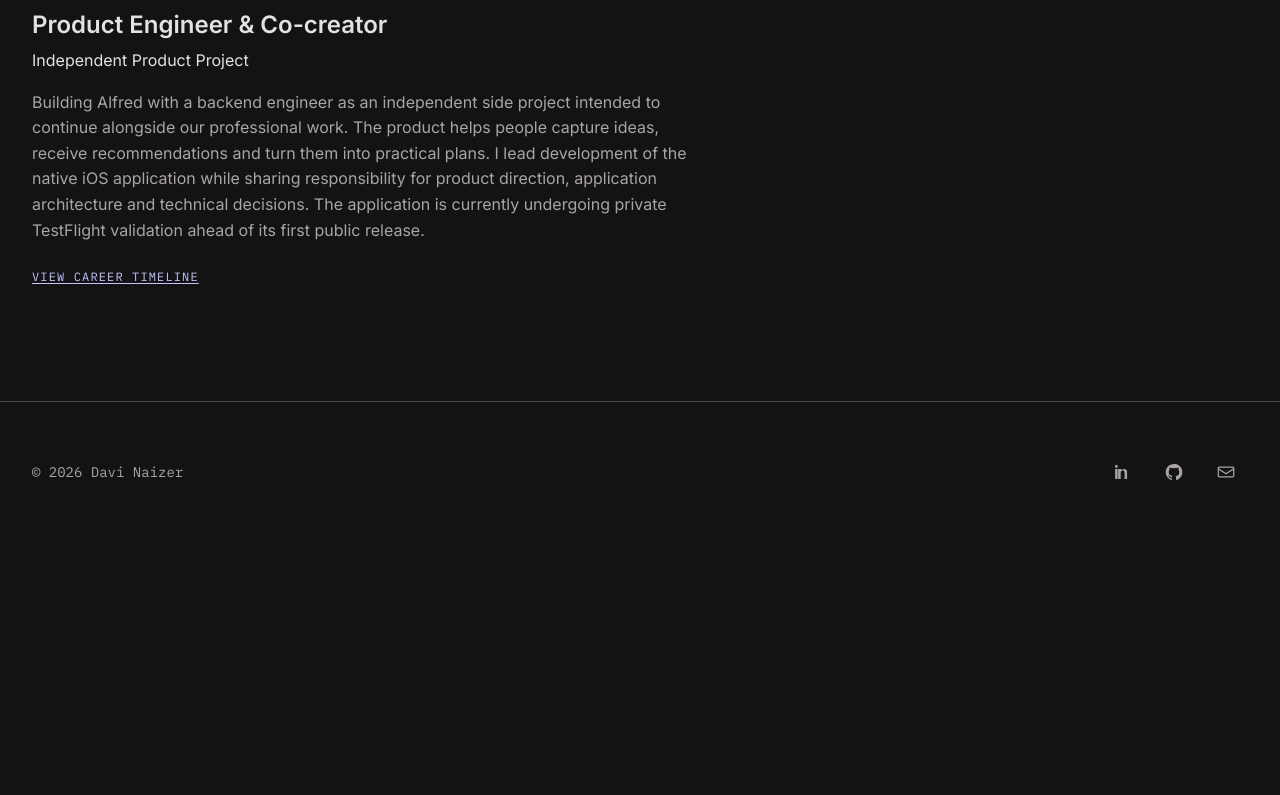
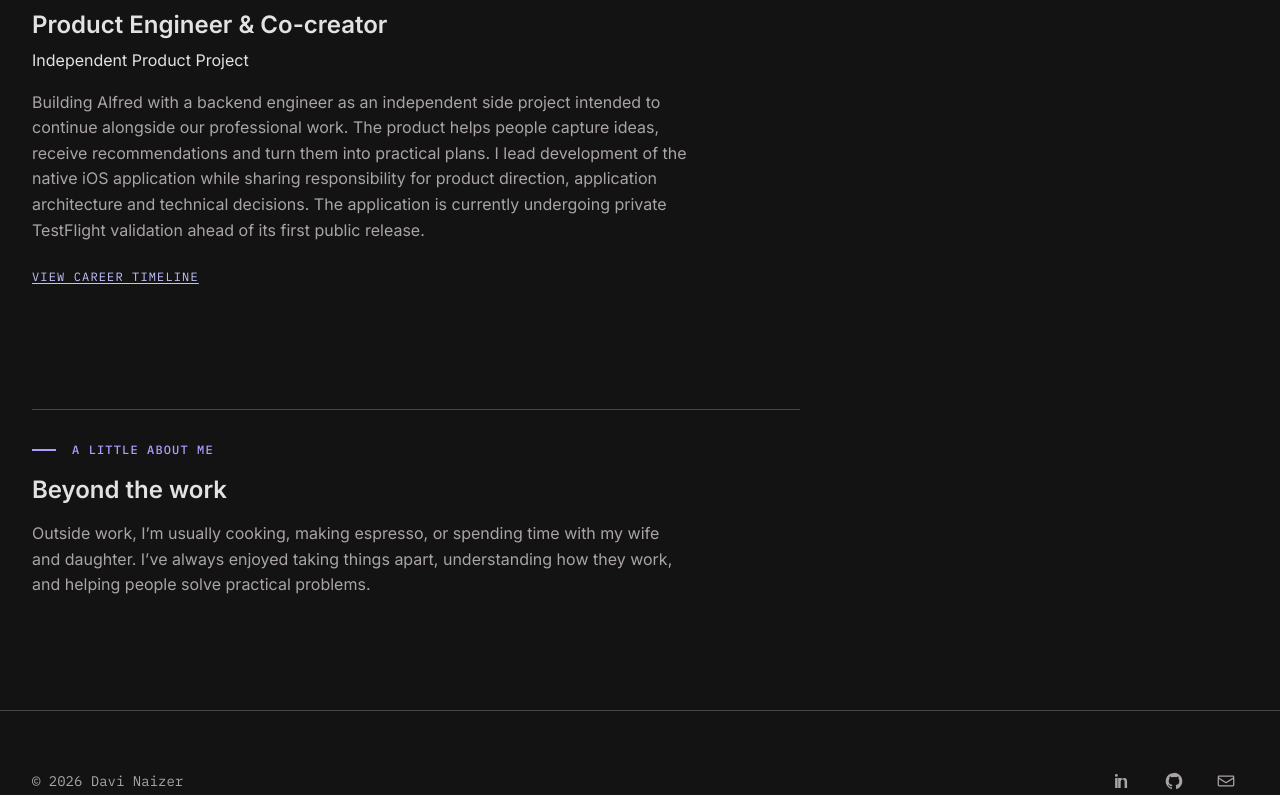
Before and after one commit to davinaizer/professional-site, a React (Vite) app: page / in a window 1280 px wide. Shown: the part 1149-1944 px from the top of the page. Before the commit the page ends 1691 px from the top, so only its background shows below. Built offline with nearby package versions, Linux system fonts and the light colour scheme.

Commit message:
feat(content): make portfolio copy more personal/human

```diff
--- a/src/content/professional-content.ts
+++ b/src/content/professional-content.ts
@@ -20,7 +20,9 @@ export const professionalContent: ProfessionalContent = {
 		summary:
 			"Senior frontend and product engineer with experience building product applications, internal tools, and the engineering systems behind them. My commercial experience centres on React, TypeScript, and JavaScript, alongside recent native iOS development with Swift and SwiftUI.",
 		homeExcerpt:
-			"Senior frontend and product engineer who builds product experiences and improves the systems around them. My work centres on understanding workflows, reducing recurring friction, and making software easier to build, maintain, and use, with commercial experience in React and TypeScript and recent native iOS development in SwiftUI.",
+			"Hi, I’m Davi. I’m a frontend and product engineer who enjoys understanding how things work, fixing what gets in the way, and building software that is genuinely useful. Most of my commercial work has been with React, TypeScript and JavaScript, and more recently I’ve been building native iOS applications with SwiftUI.",
+		personalNote:
+			"Outside work, I’m usually cooking, making espresso, or spending time with my wife and daughter. I’ve always enjoyed taking things apart, understanding how they work, and helping people solve practical problems.",
 		focusAreas: [
 			"Frontend architecture",
 			"Product development",
@@ -215,14 +217,14 @@ export const professionalContent: ProfessionalContent = {
 			url: "mailto:davi.naizer@gmail.com",
 			category: "Direct",
 			actionLabel: "Send an email",
-			description: "Professional opportunities and collaboration.",
+			description: "The best way to reach me directly.",
 		},
 		{
 			label: "LinkedIn",
 			url: "https://www.linkedin.com/in/davi-naizer",
 			category: "Professional profile",
 			actionLabel: "View LinkedIn profile",
-			description: "Career history and professional background.",
+			description: "More about my work and professional experience.",
 		},
 	],
 };
--- a/src/content/professional.ts
+++ b/src/content/professional.ts
@@ -15,6 +15,7 @@ export type ProfessionalIdentity = {
 export type ProfessionalSummary = {
 	summary: string;
 	homeExcerpt: string;
+	personalNote: string;
 	focusAreas: readonly string[];
 };
 
--- a/src/pages/CaseStudiesPage.tsx
+++ b/src/pages/CaseStudiesPage.tsx
@@ -12,11 +12,11 @@ function CaseStudiesPage({
 	return (
 		<section className="case-studies page-section">
 			<header className="case-studies__header page-lead">
-				<p className="eyebrow">Professional evidence</p>
+				<p className="eyebrow">Selected work</p>
 				<h1>Case Studies</h1>
 				<p className="case-studies__intro page-intro">
-					Deeper narratives examining the context, decisions, and outcomes
-					behind selected work.
+					A more detailed look at how I approached a problem, the decisions I
+					made, and what I would do differently.
 				</p>
 			</header>
 
--- a/src/pages/ContactPage.tsx
+++ b/src/pages/ContactPage.tsx
@@ -11,8 +11,8 @@ function ContactPage() {
 					<p className="eyebrow">Get in touch</p>
 					<h1>Contact</h1>
 					<p className="contact__intro">
-						For professional opportunities, conversations, and collaboration,
-						reach me through the channels below.
+						If you’d like to talk about an opportunity, a project, or simply
+						compare notes, feel free to email me or find me on LinkedIn.
 					</p>
 				</header>
 
--- a/src/pages/ExperiencePage.tsx
+++ b/src/pages/ExperiencePage.tsx
@@ -10,8 +10,7 @@ function ExperiencePage() {
 				<p className="eyebrow">Career history</p>
 				<h1>Experience</h1>
 				<p className="experience__intro page-intro">
-					Career history with clear context and accurate contribution
-					boundaries.
+					The roles, products and teams that have shaped how I work today.
 				</p>
 			</header>
 
--- a/src/pages/HomePage.css
+++ b/src/pages/HomePage.css
@@ -68,7 +68,8 @@
 }
 
 .home__focus,
-.home__highlight {
+.home__highlight,
+.home__about {
 	border-block-start: var(--border-width-default) solid
 		var(--color-border-subtle);
 	margin-block-start: var(--layout-section-gap);
@@ -90,7 +91,8 @@
 }
 
 .home__focus h2,
-.home__highlight h2 {
+.home__highlight h2,
+.home__about h2 {
 	font-size: var(--font-size-heading-md);
 }
 
@@ -118,6 +120,18 @@
 
 .home__highlight {
 	max-inline-size: 52rem;
+}
+
+.home__about {
+	max-inline-size: 48rem;
+}
+
+.home__about > * + * {
+	margin-block-start: var(--space-2);
+}
+
+.home__about > p:last-child {
+	color: var(--color-text-secondary);
 }
 
 .home__highlight > * + * {
--- a/src/pages/HomePage.tsx
+++ b/src/pages/HomePage.tsx
@@ -65,6 +65,12 @@ function HomePage() {
 				) : null}
 				<Link to={routes.experience}>View career timeline</Link>
 			</section>
+
+			<section aria-labelledby="about-heading" className="home__about">
+				<p className="eyebrow">A little about me</p>
+				<h2 id="about-heading">Beyond the work</h2>
+				<p>{summary.personalNote}</p>
+			</section>
 		</section>
 	);
 }
--- a/src/pages/ProjectsPage.tsx
+++ b/src/pages/ProjectsPage.tsx
@@ -17,8 +17,8 @@ function ProjectsPage() {
 				<p className="eyebrow">Selected work</p>
 				<h1>Selected Projects</h1>
 				<p className="projects__intro page-intro">
-					Focused project narratives showing product engineering, frontend
-					delivery, workflow improvement, and technical judgement.
+					A closer look at a few projects I’ve worked on and the problems they
+					were meant to solve.
 				</p>
 			</header>
 
--- a/src/pages/ResumePage.tsx
+++ b/src/pages/ResumePage.tsx
@@ -19,13 +19,9 @@ function ResumePage() {
 				<p className="eyebrow">Professional profile</p>
 				<h1>Resume</h1>
 				<p className="resume__intro page-intro">
-					Download my current resume for a concise overview of my professional
-					experience as a senior frontend and product engineer.
-				</p>
-				<p className="resume__intro page-intro">
-					It covers my experience across React, TypeScript, product development,
-					frontend architecture, developer tooling, workflow automation, and
-					recent native iOS development.
+					You can download my current resume for a concise overview of my
+					experience, from frontend product development and architecture to
+					developer tooling and recent native iOS work.
 				</p>
 			</header>
 
--- a/src/pages/WorkPage.tsx
+++ b/src/pages/WorkPage.tsx
@@ -6,11 +6,11 @@ function WorkPage() {
 	return (
 		<section className="work page-section">
 			<header className="work__header page-lead">
-				<p className="eyebrow">Professional evidence</p>
+				<p className="eyebrow">Selected work</p>
 				<h1>Work</h1>
 				<p className="work__intro page-intro">
-					Explore concise project narratives and focused case studies that add
-					depth beyond the career timeline.
+					A selection of products, tools and workflows I’ve helped build, with
+					more context on the problems and decisions behind them.
 				</p>
 			</header>
 
@@ -20,8 +20,8 @@ function WorkPage() {
 						<p className="work__label">Project narratives</p>
 						<h2>Selected projects</h2>
 						<p className="work__description">
-							Focused project narratives covering product engineering, frontend
-							delivery, and workflow improvement.
+							A closer look at a few projects I’ve worked on and the problems
+							they were meant to solve.
 						</p>
 						<Link className="work__action" to={routes.projects}>
 							Explore projects
@@ -32,8 +32,8 @@ function WorkPage() {
 						<p className="work__label">Detailed analysis</p>
 						<h2>Case studies</h2>
 						<p className="work__description">
-							Deeper narratives examining the context, decisions, and outcomes
-							behind selected work.
+							More detailed accounts of how I approached a problem, the
+							decisions I made, and what I would do differently.
 						</p>
 						<Link className="work__action" to={routes.caseStudies}>
 							Read case studies
```
Also changed, not shown: 2 other files (tests, documents, lock files or other folders).
